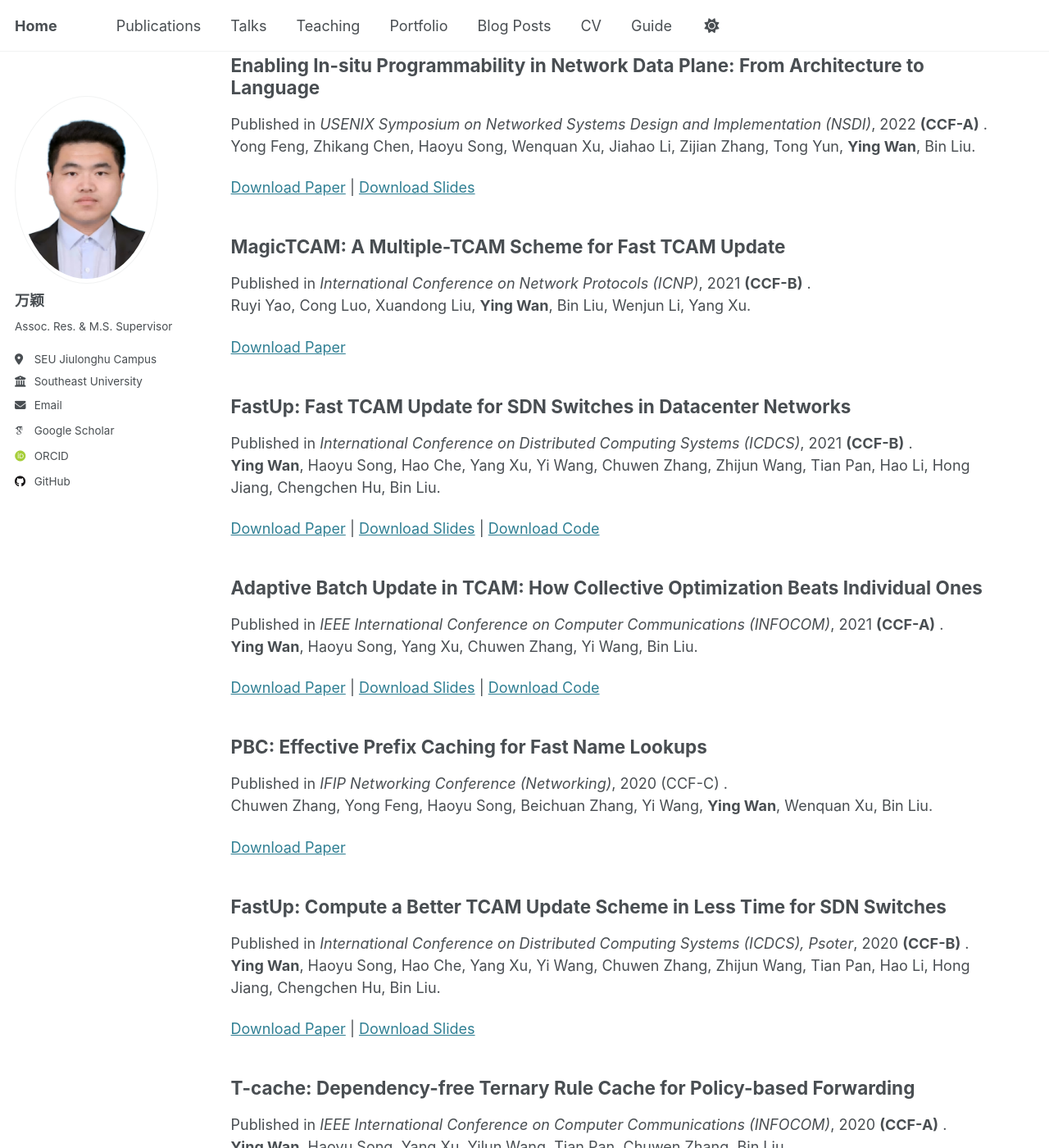
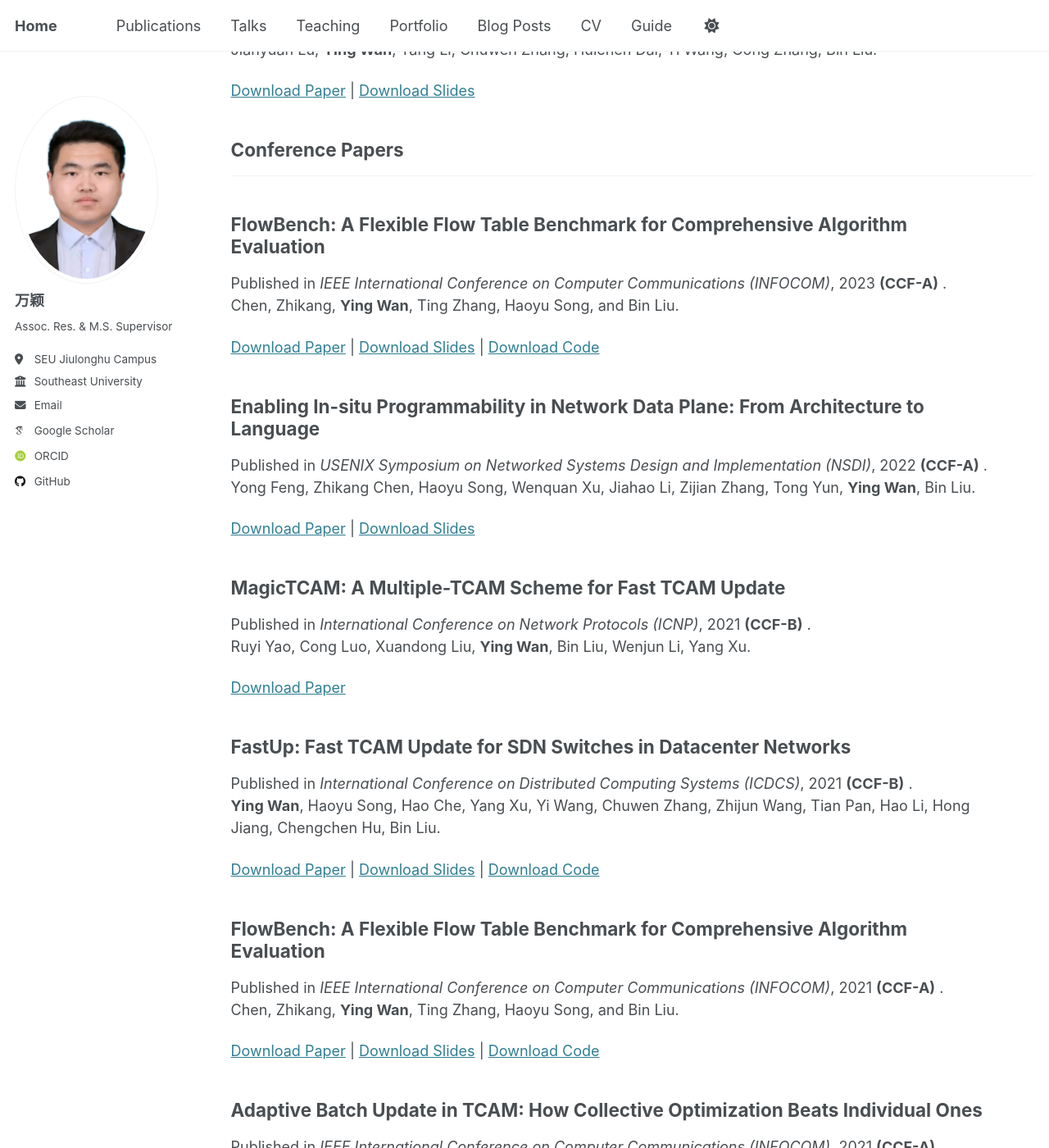
Before and after one commit to wany16/wany16.github.io, a Jekyll site: the page built from _pages/publications.html, in a window 1280 px wide and 1400 px high, scrolled down 1107 px. Shown: the whole window at 82% size. Built offline with Jekyll 4.4.1, drawn with Linux system fonts in a browser that asks for light colours; some web fonts are replaced; some of the changed text lies outside the part shown.

Commit message:
add pubs

```diff
--- /dev/null
+++ b/_publications/2021-05-10-FlowBench.md
@@ -0,0 +1,13 @@
+---
+title: "FlowBench: A Flexible Flow Table Benchmark for Comprehensive Algorithm Evaluation"
+collection: publications
+category: conferences
+permalink: /publication/2021-05-10-FlowBench
+level: <strong>(CCF-A)</strong>
+author: Chen, Zhikang, <strong>Ying Wan</strong>, Ting Zhang, Haoyu Song, and Bin Liu.
+date: 2021-05-10
+venue: 'IEEE International Conference on Computer Communications (INFOCOM)'
+paperurl: 'http://wany16.github.io/files/FlowBench.pdf'
+slidesurl: 'http://wany16.github.io/files/FlowBench-PPT.pdf'
+codeurl: 'https://github.com/Flow-Bench/Flow-Bench'
+---
--- /dev/null
+++ b/_publications/2023-05-17-FlowBench.md
@@ -0,0 +1,13 @@
+---
+title: "FlowBench: A Flexible Flow Table Benchmark for Comprehensive Algorithm Evaluation"
+collection: publications
+category: conferences
+permalink: /publication/2023-05-17-FlowBench
+level: <strong>(CCF-A)</strong>
+author: Chen, Zhikang, <strong>Ying Wan</strong>, Ting Zhang, Haoyu Song, and Bin Liu.
+date: 2023-05-17
+venue: 'IEEE International Conference on Computer Communications (INFOCOM)'
+paperurl: 'http://wany16.github.io/files/FlowBench.pdf'
+slidesurl: 'http://wany16.github.io/files/FlowBench-PPT.pdf'
+codeurl: 'https://github.com/Flow-Bench/Flow-Bench'
+---
--- a/markdown_generator/publications.tsv
+++ b/markdown_generator/publications.tsv
@@ -12,4 +12,6 @@
 2022-04-04	conferences	Enabling In-situ Programmability in Network Data Plane: From Architecture to Language	USENIX Symposium on Networked Systems Design and Implementation (NSDI)	<strong>(CCF-A)</strong>	Yong Feng, Zhikang Chen, Haoyu Song, Wenquan Xu, Jiahao Li, Zijian Zhang, Tong Yun, <strong>Ying Wan</strong>, Bin Liu.	rP4	http://wany16.github.io/files/rP4.pdf	http://wany16.github.io/files/rP4-PPT.pdf	NULL
 2021-11-05	conferences	MagicTCAM: A Multiple-TCAM Scheme for Fast TCAM Update	International Conference on Network Protocols (ICNP)	<strong>(CCF-B)</strong>	Ruyi Yao, Cong Luo, Xuandong Liu, <strong>Ying Wan</strong>, Bin Liu, Wenjun Li, Yang Xu.	MagicTCAM	http://wany16.github.io/files/MagicTCAM.pdf	NULL	NULL
 2020-01-30	conferences	P3R: Realizing Robust Routing for VANET Using Trajectory Prediction and Crossroad Recognition	IEEE International Conference on Parallel and Distributed Systems (ICPADS)	(CCF-C)	Chuwen Zhang, Huichen Dai, Yong Feng, Yang Li, Wenquan Xu, Xuefeng Ji, <strong>Ying Wan</strong>, Gong Zhang, Bin Liu.	P3R	http://wany16.github.io/files/P3R.pdf	NULL	NULL
-2020-07-17	conferences	PBC: Effective Prefix Caching for Fast Name Lookups	IFIP Networking Conference (Networking)	(CCF-C)	Chuwen Zhang, Yong Feng, Haoyu Song, Beichuan Zhang, Yi Wang, <strong>Ying Wan</strong>, Wenquan Xu, Bin Liu.	PBc	http://wany16.github.io/files/PBC.pdf	NULL	NULL
+2020-07-17	conferences	PBC: Effective Prefix Caching for Fast Name Lookups	IFIP Networking Conference (Networking)	(CCF-C)	Chuwen Zhang, Yong Feng, Haoyu Song, Beichuan Zhang, Yi Wang, <strong>Ying Wan</strong>, Wenquan Xu, Bin Liu.	PBC	http://wany16.github.io/files/PBC.pdf	NULL	NULL
+2023-05-17	conferences	FlowBench: A Flexible Flow Table Benchmark for Comprehensive Algorithm Evaluation	IEEE International Conference on Computer Communications (INFOCOM)	<strong>(CCF-A)</strong>	Chen, Zhikang, <strong>Ying Wan</strong>, Ting Zhang, Haoyu Song, and Bin Liu.	FlowBench	http://wany16.github.io/files/FlowBench.pdf	http://wany16.github.io/files/FlowBench-PPT.pdf	https://github.com/Flow-Bench/Flow-Bench
+2025-01-01	journals	DeFlow: Differential flowlet switching for load balancing in datacenter networks	Computer Networks	<strong>(CCF-B)</strong>	<strong>Ying Wan</strong>, Haoyu Song, Yu Jia, Yi Wang, Ling Qian, and Tian Pan.	DeFlow	http://wany16.github.io/files/DeFlow.pdf	NULL	NULL
```
Also changed, not shown: _publications/2020-07-17-PBc.md (+1 -1 lines), _publications/2025-01-01-DeFlow.md (added, +11 -0 lines), 3 other files.
